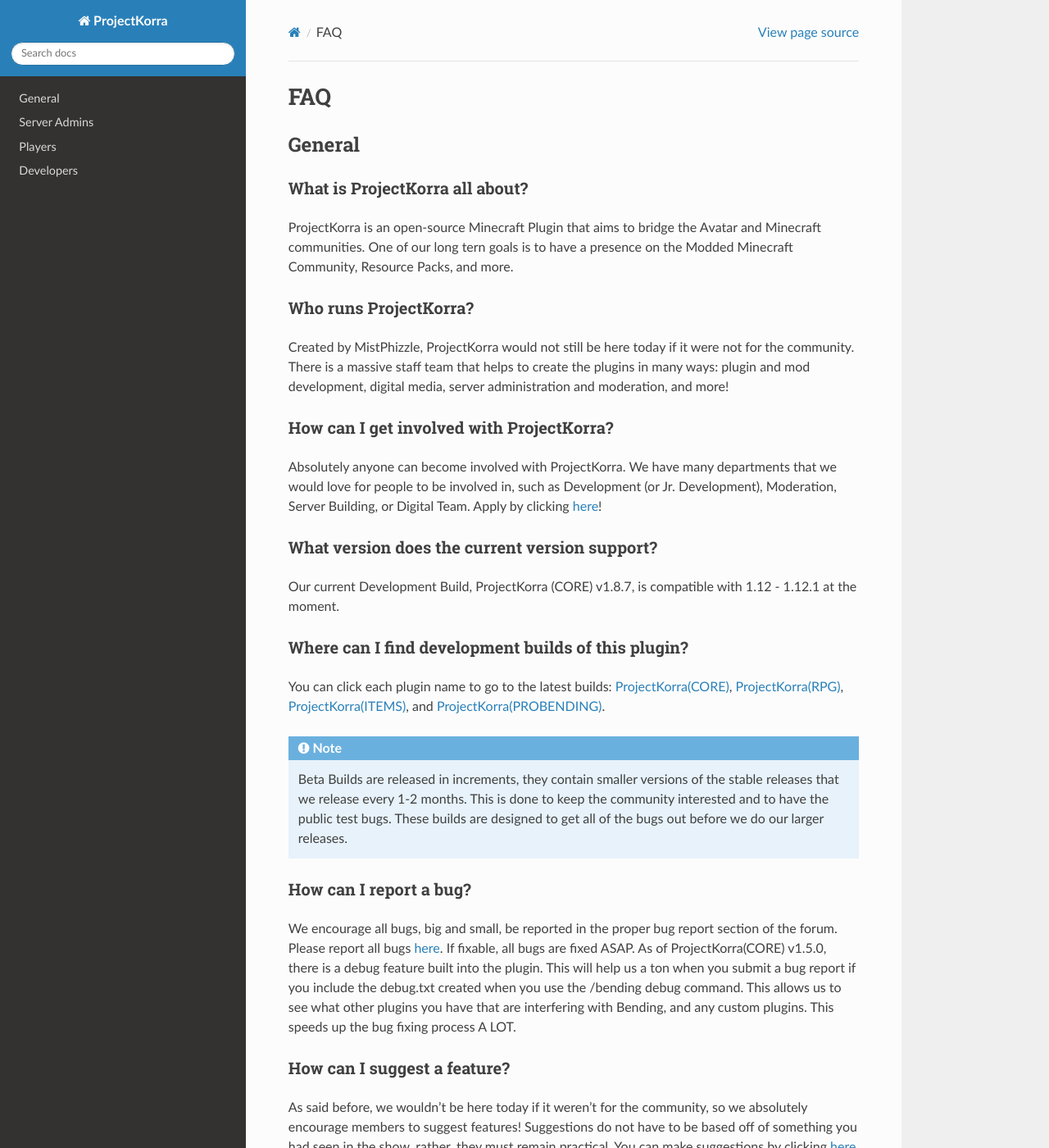
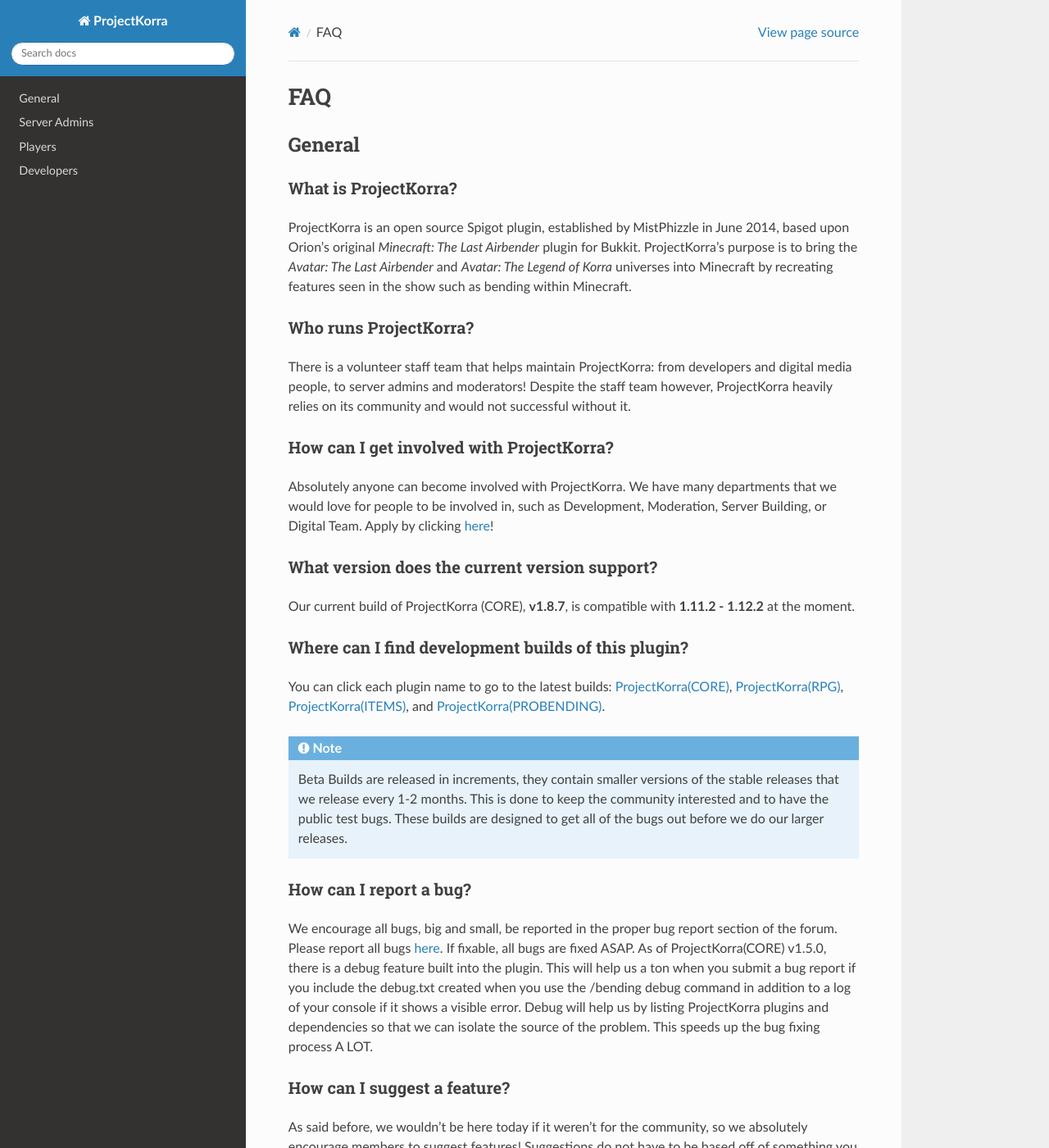
Before and after one commit to ProjectKorra/ProjectKorraWiki, a Sphinx documentation site: the page built from source/general/faq.rst, in a window 1280 px wide and 1400 px high. Shown: the whole window at 82% size. Built offline with Sphinx 7.4.7 and the Read the Docs theme 2.0.0, drawn with Linux system fonts in a browser that asks for light colours.

Commit message:
Update FAQ
- Fixes spelling errors
- Changes description to more accurately reflect the site and ingame description.
- Fixes versioning syntax

```diff
--- a/source/general/faq.rst
+++ b/source/general/faq.rst
@@ -5,25 +5,25 @@
 General
 =======
 
-What is ProjectKorra all about?
+What is ProjectKorra?
 -------------------------------
 
-ProjectKorra is an open-source Minecraft Plugin that aims to bridge the Avatar and Minecraft communities. One of our long tern goals is to have a presence on the Modded Minecraft Community, Resource Packs, and more.
+ProjectKorra is an open source Spigot plugin, established by MistPhizzle in June 2014, based upon Orion's original *Minecraft: The Last Airbender* plugin for Bukkit. ProjectKorra's purpose is to bring the *Avatar: The Last Airbender* and *Avatar: The Legend of Korra* universes into Minecraft by recreating features seen in the show such as bending within Minecraft.
 
 Who runs ProjectKorra?
 ----------------------
 
-Created by MistPhizzle, ProjectKorra would not still be here today if it were not for the community. There is a massive staff team that helps to create the plugins in many ways: plugin and mod development, digital media, server administration and moderation, and more!
+There is a volunteer staff team that helps maintain ProjectKorra: from developers and digital media people, to server admins and moderators! Despite the staff team however, ProjectKorra heavily relies on its community and would not successful without it.
 
 How can I get involved with ProjectKorra?
 -----------------------------------------
 
-Absolutely anyone can become involved with ProjectKorra. We have many departments that we would love for people to be involved in, such as Development (or Jr. Development), Moderation, Server Building, or Digital Team. Apply by clicking `here <https://projectkorra.com/join-the-team/>`_!
+Absolutely anyone can become involved with ProjectKorra. We have many departments that we would love for people to be involved in, such as Development, Moderation, Server Building, or Digital Team. Apply by clicking `here <https://projectkorra.com/join-the-team/>`_!
 
 What version does the current version support?
 ----------------------------------------------
 
-Our current Development Build, ProjectKorra (CORE) v1.8.7, is compatible with 1.12 - 1.12.1 at the moment.
+Our current build of ProjectKorra (CORE), **v1.8.7**, is compatible with **1.11.2 - 1.12.2** at the moment.
 
 Where can I find development builds of this plugin?
 ---------------------------------------------------
@@ -35,7 +35,7 @@
 How can I report a bug?
 -----------------------
 
-We encourage all bugs, big and small, be reported in the proper bug report section of the forum. Please report all bugs `here <https://projectkorra.com/forum/categories/help-and-support.91/>`_. If fixable, all bugs are fixed ASAP. As of ProjectKorra(CORE) v1.5.0, there is a debug feature built into the plugin. This will help us a ton when you submit a bug report if you include the debug.txt created when you use the /bending debug command. This allows us to see what other plugins you have that are interfering with Bending, and any custom plugins. This speeds up the bug fixing process A LOT.
+We encourage all bugs, big and small, be reported in the proper bug report section of the forum. Please report all bugs `here <https://projectkorra.com/forum/categories/help-and-support.91/>`_. If fixable, all bugs are fixed ASAP. As of ProjectKorra(CORE) v1.5.0, there is a debug feature built into the plugin. This will help us a ton when you submit a bug report if you include the debug.txt created when you use the /bending debug command in addition to a log of your console if it shows a visible error. Debug will help us by listing ProjectKorra plugins and dependencies so that we can isolate the source of the problem. This speeds up the bug fixing process A LOT.
 
 How can I suggest a feature?
 ----------------------------
```
